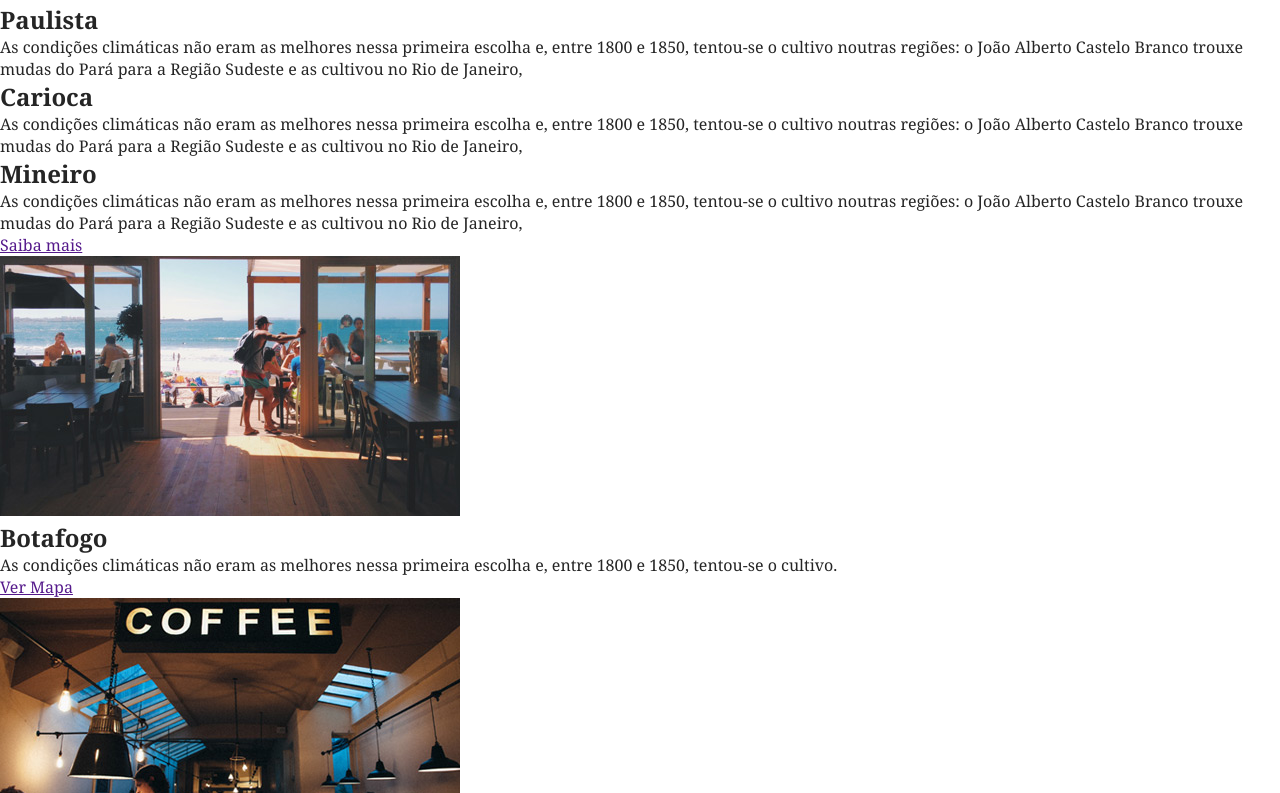
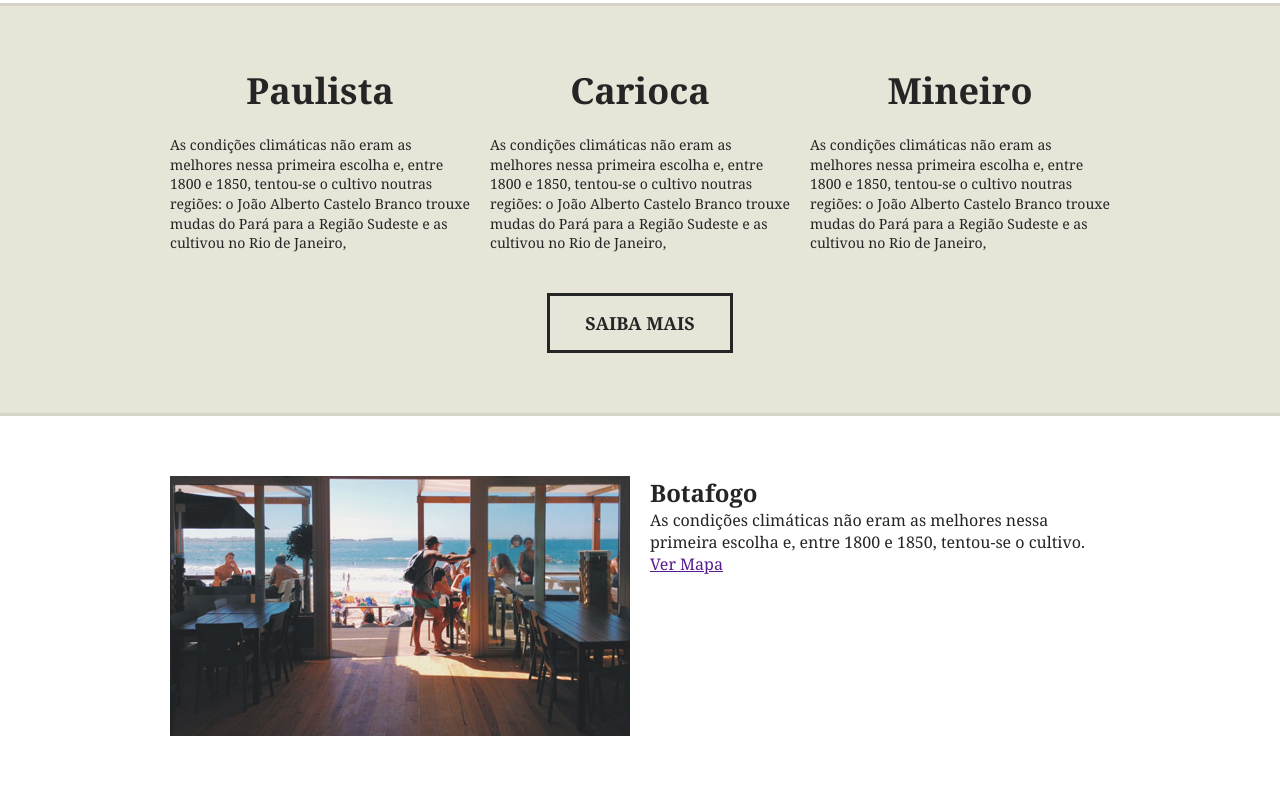
Before and after one commit to evandromottaz/CSS---avan-ado, a plain HTML site: page index.html in a window 1280 px wide. Shown: the part 1228-2021 px from the top of the page. Drawn offline with Linux system fonts and the light colour scheme.

```diff
--- a/css/style.css
+++ b/css/style.css
@@ -141,3 +141,86 @@
 	margin: 20px auto;
 	max-width: 460px;
 }
+
+/* Produtos */
+
+.produtos {
+	background: #e7e4d8;
+	padding: 60px 0;
+	border-top: 3px solid #d6d3c8;
+	border-bottom: 3px solid #d6d3c8;
+}
+
+.produtos-container {
+	max-width: 960px;
+	margin: 0 auto;
+}
+
+.produtos-container::before,
+.produtos-container::after {
+	content: "";
+	display: table;
+	clear: both;
+}
+
+.produtos-item {
+	width: 300px;
+	float: left;
+	margin: 0 10px 20px 10px;
+}
+
+.produtos-item h2 {
+	text-align: center;
+	font-size: 2.25em;
+	margin-bottom: 20px;
+}
+
+.produtos-item p {
+	font-size: 0.875em;
+	line-height: 1.4em;
+}
+
+.produtos-btn {
+	width: 180px;
+	border: 3px solid #252525;
+	color: #252525;
+	text-decoration: none;
+	display: block;
+	margin: 20px auto 0 auto;
+	text-align: center;
+	font-size: 1.125em;
+	font-weight: bold;
+	text-transform: uppercase;
+	padding: 15px 0;
+}
+/* Locais */
+
+.locais {
+	max-width: 960px;
+	margin: 0 auto;
+}
+
+.locais-item {
+	clear: both;
+	margin: 60px auto;
+}
+
+.locais-item::before,
+.locais-item::after {
+	content: '';
+	display: table;
+	clear: both;
+}
+
+.locais-item img {
+	width: 460px;
+	float: left;
+	display: block;
+	margin: 0 10px;
+}
+
+.locais-item > div {
+	width: 460px;
+	float: left;
+	margin: 0 10px;
+}
--- a/index.html
+++ b/index.html
@@ -47,32 +47,33 @@
 			do método de preparação.</p>
 	</section>
 
-	<section>
-		<div>
-			<div>
+	<section class="produtos">
+		<div class="produtos-container">
+			<div class="produtos-item">
 				<h2>Paulista</h2>
 				<p>As condições climáticas não eram as melhores nessa primeira escolha e,
 					entre 1800 e 1850, tentou-se o cultivo noutras regiões: o João Alberto Castelo
 					Branco trouxe mudas do Pará para a Região Sudeste e as cultivou no Rio de Janeiro,</p>
 			</div>
-			<div>
+			<div class="produtos-item">
 				<h2>Carioca</h2>
 				<p>As condições climáticas não eram as melhores nessa primeira escolha e,
 					entre 1800 e 1850, tentou-se o cultivo noutras regiões: o João Alberto Castelo
 					Branco trouxe mudas do Pará para a Região Sudeste e as cultivou no Rio de Janeiro,</p>
 			</div>
-			<div>
+			<div class="produtos-item">
 				<h2>Mineiro</h2>
 				<p>As condições climáticas não eram as melhores nessa primeira escolha e,
 					entre 1800 e 1850, tentou-se o cultivo noutras regiões: o João Alberto Castelo
 					Branco trouxe mudas do Pará para a Região Sudeste e as cultivou no Rio de Janeiro,</p>
 			</div>
-			<a href="">Saiba mais</a>
+
 		</div>
+		<a class="produtos-btn" href="#">Saiba mais</a>
 	</section>
 
-	<section>
-		<div>
+	<section class="locais">
+		<div class="locais-item">
 			<img src="img/botafogo.jpg" alt="Brafé unidade Botafogo">
 			<div>
 				<h2>Botafogo</h2>
@@ -83,8 +84,8 @@
 				<a href="">Ver Mapa</a>
 			</div>
 		</div>
-		<div>
-			<img src="img/iguatemi.jpg" alt="Brafé unidade Botafogo">
+		<div class="locais-item">
+			<img src="img/iguatemi.jpg" alt="Brafé unidade Iguatemi">
 			<div>
 				<h2>Iguatemi</h2>
 				<p>
@@ -94,8 +95,8 @@
 				<a href="">Ver Mapa</a>
 			</div>
 		</div>
-		<div>
-			<img src="img/mineirao.jpg" alt="Brafé unidade Botafogo">
+		<div class="locais-item">
+			<img src="img/mineirao.jpg" alt="Brafé unidade Mineirão">
 			<div>
 				<h2>Mineirão</h2>
 				<p>
```
Also changed, not shown: 1 other file.
